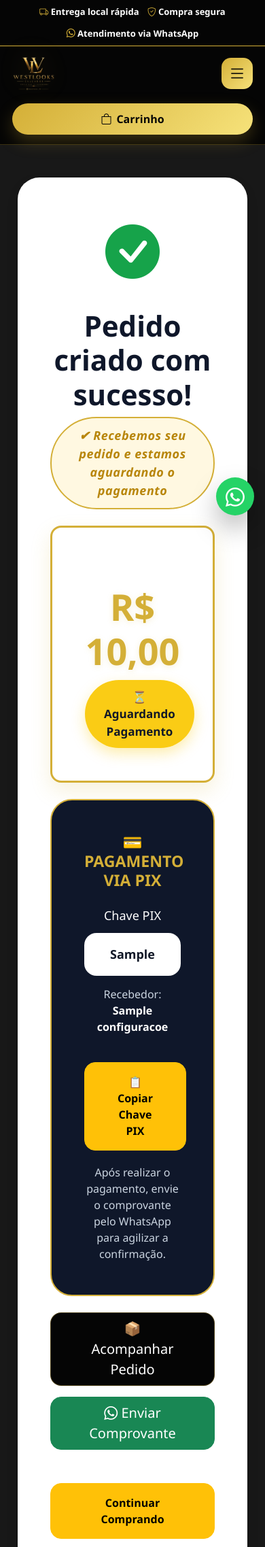
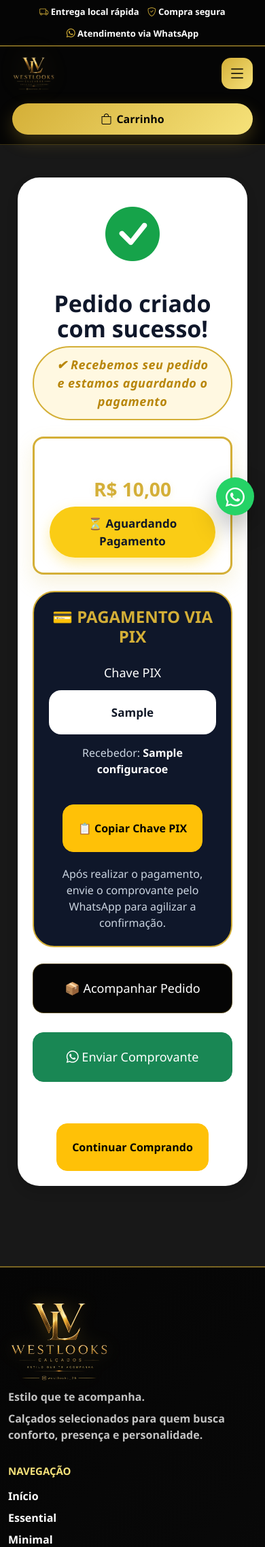
Before and after one commit to Mauricio3114/westlooks-ecommerce, a Flask app: page /carrinho/pedido/sucesso/1 in a window 390 px wide. Shown: the top 2275 px of the page at 68% size. Run offline with Flask 3, Linux system fonts and the light colour scheme; tables that the repository leaves empty hold one stand-in row (values such as "Sample post").

Commit message:
ajusta responsividade da tela de pedido criado

```diff
--- a/app/templates/loja/pedido_sucesso.html
+++ b/app/templates/loja/pedido_sucesso.html
@@ -3,6 +3,76 @@
 {% block title %}Pedido Criado | WestLooks{% endblock %}
 
 {% block content %}
+
+<style>
+
+@media (max-width:768px){
+
+    .container{
+        padding-left:12px;
+        padding-right:12px;
+    }
+
+    h1{
+        font-size:52px !important;
+        line-height:1.08;
+    }
+
+    h2{
+        font-size:42px !important;
+        line-height:1.1;
+        word-break:break-word;
+        overflow-wrap:anywhere;
+    }
+
+    h3{
+        font-size:34px !important;
+    }
+
+    span{
+        max-width:100%;
+    }
+
+    .btn-lg{
+        width:100%;
+        margin-bottom:12px;
+        padding:15px;
+        font-size:18px;
+    }
+
+    #chavePix{
+        font-size:20px !important;
+        padding:20px !important;
+    }
+
+}
+
+@media (max-width:480px){
+
+    h1{
+        font-size:34px !important;
+    }
+
+    h2{
+        font-size:28px !important;
+    }
+
+    h3{
+        font-size:24px !important;
+    }
+
+    .rounded-4,
+    .rounded-5{
+        padding:22px !important;
+    }
+
+    #chavePix{
+        font-size:17px !important;
+    }
+
+}
+
+</style>
 
 <div class="container py-5">
 
@@ -42,6 +112,8 @@
                         font-size:18px;
                         font-style:italic;
                         letter-spacing:.5px;
+                        max-width:100%;
+                        text-align:center;
                         ">
 
                         ✔ Recebemos seu pedido e estamos aguardando o pagamento
@@ -63,12 +135,15 @@
                     </h3>
 
                     <h2
+                    class="fw-bold"
                     style="
                     font-size:54px;
                     font-weight:900;
                     color:#d4af37;
                     margin-bottom:10px;
                     text-shadow:0 2px 10px rgba(212,175,55,.18);
+                    word-break:break-word;
+                    overflow-wrap:anywhere;
                     ">
 
                     R$ {{ "{:,.2f}".format(pedido.valor_total).replace(",", "X").replace(".", ",").replace("X", ".") }}
```
